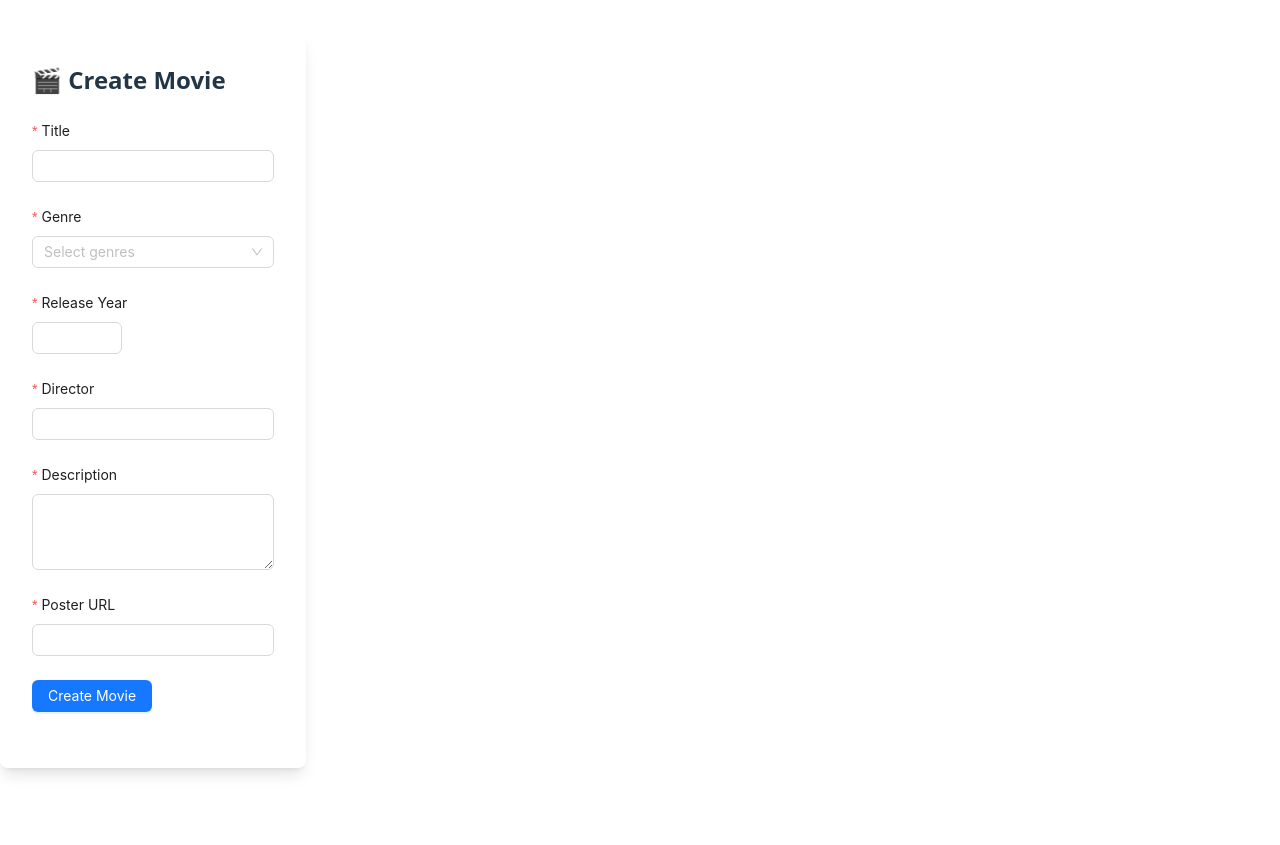
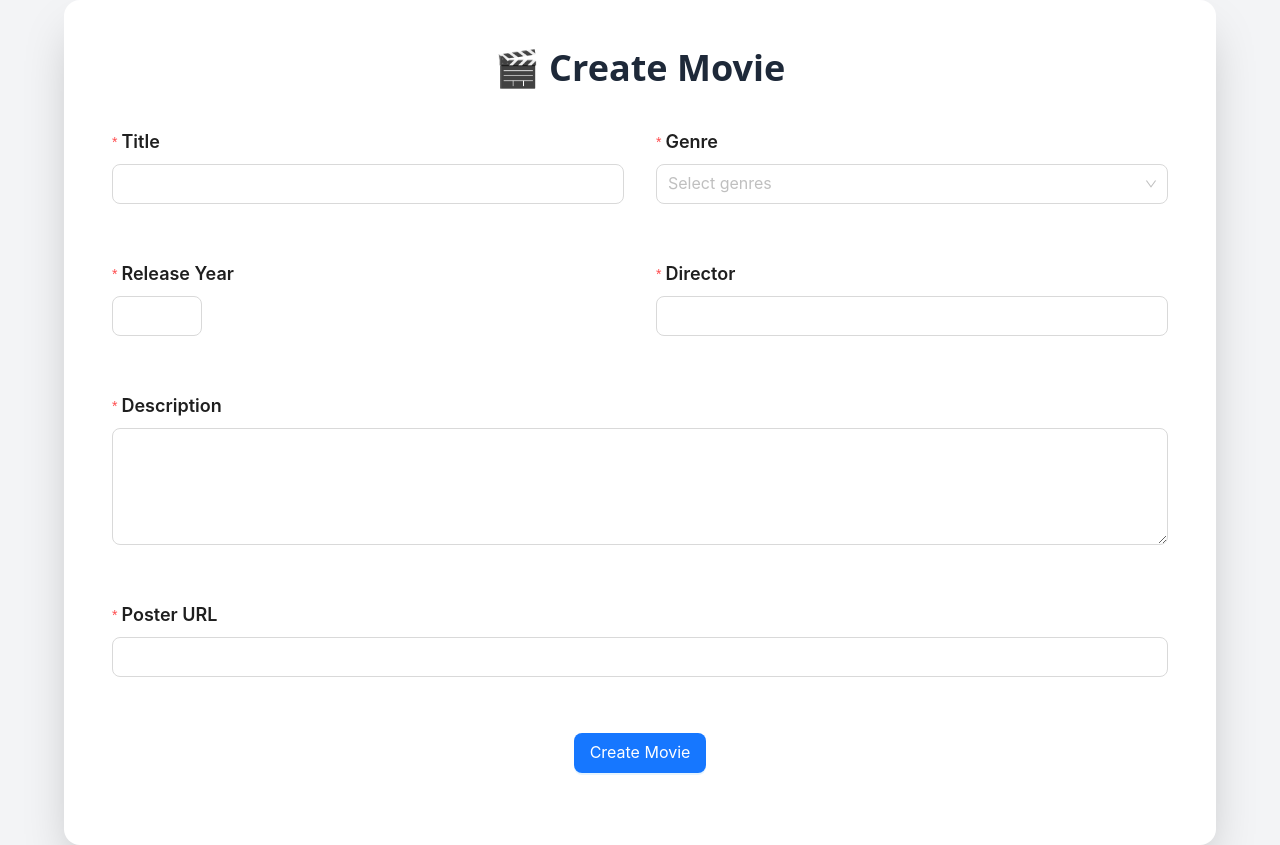
Before and after one commit to DangHaidev/mgntmovie-react, a React (Vite) app: page /create-movie in a window 1280 px wide. Before the commit the page ends 800 px from the top, so only its background shows below. Built offline with nearby package versions, Linux system fonts and the light colour scheme.

Commit message:
re:add css

```diff
--- a/src/pages/home/CreateMoviePage.tsx
+++ b/src/pages/home/CreateMoviePage.tsx
@@ -25,18 +25,23 @@ const CreateMoviePage = () => {
     };
 
     return (
-        <div className="max-w-3xl mx-auto bg-white shadow-lg rounded-lg p-8">
-            <h2 className="text-2xl font-bold mb-6">🎬 Create Movie</h2>
+        <div className="min-h-screen min-w-screen flex items-center justify-center bg-gray-100">
+            <div className="w-[90%] max-w-6xl bg-white shadow-2xl rounded-2xl p-12">
+                <h2 className="text-4xl font-bold mb-10 text-center text-gray-800">
+                    🎬 Create Movie
+                </h2>
 
                 <Form
                     layout="vertical"
                     form={form}
                     onFinish={handleFinish}
-                className="space-y-4"
+                    className="grid grid-cols-1 md:grid-cols-2 gap-8"
                 >
                     {/* Title */}
                     <Form.Item
-                    label="Title"
+                        label={
+                            <span className="font-semibold text-lg">Title</span>
+                        }
                         name="title"
                         rules={[
                             {
@@ -45,12 +50,17 @@ const CreateMoviePage = () => {
                             },
                         ]}
                     >
-                    <Input className="rounded-md" />
+                        <Input
+                            size="large"
+                            className="rounded-lg border-gray-300"
+                        />
                     </Form.Item>
 
                     {/* Genre */}
                     <Form.Item
-                    label="Genre"
+                        label={
+                            <span className="font-semibold text-lg">Genre</span>
+                        }
                         name="genre"
                         rules={[
                             {
@@ -62,7 +72,8 @@ const CreateMoviePage = () => {
                         <Select
                             mode="multiple"
                             placeholder="Select genres"
-                        className="rounded-md"
+                            size="large"
+                            className="rounded-lg"
                         >
                             <Option value="Action">Action</Option>
                             <Option value="Drama">Drama</Option>
@@ -73,59 +84,96 @@ const CreateMoviePage = () => {
 
                     {/* Release Year */}
                     <Form.Item
-                    label="Release Year"
+                        label={
+                            <span className="font-semibold text-lg">
+                                Release Year
+                            </span>
+                        }
                         name="releaseYear"
-                    rules={[{ required: true, message: 'Enter release year' }]}
+                        rules={[
+                            { required: true, message: 'Enter release year' },
+                        ]}
                     >
                         <InputNumber
                             min={1900}
                             max={2100}
-                        className="w-full rounded-md"
+                            size="large"
+                            className="w-full rounded-lg border-gray-300"
                         />
                     </Form.Item>
 
                     {/* Director */}
                     <Form.Item
-                    label="Director"
+                        label={
+                            <span className="font-semibold text-lg">
+                                Director
+                            </span>
+                        }
                         name="director"
-                    rules={[{ required: true, message: 'Enter director name' }]}
+                        rules={[
+                            { required: true, message: 'Enter director name' },
+                        ]}
                     >
-                    <Input className="rounded-md" />
+                        <Input
+                            size="large"
+                            className="rounded-lg border-gray-300"
+                        />
                     </Form.Item>
 
                     {/* Description */}
                     <Form.Item
-                    label="Description"
+                        label={
+                            <span className="font-semibold text-lg">
+                                Description
+                            </span>
+                        }
                         name="description"
-                    rules={[{ required: true, message: 'Enter a description' }]}
+                        rules={[
+                            { required: true, message: 'Enter a description' },
+                        ]}
+                        className="md:col-span-2"
                     >
-                    <TextArea rows={3} className="rounded-md" />
+                        <TextArea
+                            rows={4}
+                            className="rounded-lg border-gray-300"
+                            size="large"
+                        />
                     </Form.Item>
 
                     {/* Poster URL */}
                     <Form.Item
-                    label="Poster URL"
+                        label={
+                            <span className="font-semibold text-lg">
+                                Poster URL
+                            </span>
+                        }
                         name="posterUrl"
                         rules={[
                             { required: true, message: 'Enter poster URL' },
                             { type: 'url', message: 'Must be a valid URL' },
                         ]}
+                        className="md:col-span-2"
                     >
-                    <Input className="rounded-md" />
+                        <Input
+                            size="large"
+                            className="rounded-lg border-gray-300"
+                        />
                     </Form.Item>
 
-                {/* Submit Button */}
-                <Form.Item>
+                    {/* Submit */}
+                    <Form.Item className="md:col-span-2 flex justify-center">
                         <Button
                             type="primary"
                             htmlType="submit"
-                        className="bg-blue-600 hover:bg-blue-700 px-6 py-2 rounded-md"
+                            size="large"
+                            className="bg-blue-600 hover:bg-blue-700 px-10 py-3 rounded-lg text-lg"
                         >
                             Create Movie
                         </Button>
                     </Form.Item>
                 </Form>
             </div>
+        </div>
     );
 };
 
--- a/src/pages/home/EditMoviePage.tsx
+++ b/src/pages/home/EditMoviePage.tsx
@@ -46,8 +46,9 @@ const EditMoviePage = () => {
         return <div className="text-center text-lg p-6">Loading...</div>;
 
     return (
-        <div className="max-w-3xl mx-auto bg-white shadow-lg rounded-xl p-8 mt-10">
-            <h1 className="text-2xl font-bold text-gray-800 mb-6">
+        <div className="min-h-screen min-w-screen flex items-center justify-center bg-gray-100">
+            <div className="w-[90%] max-w-6xl bg-white shadow-2xl rounded-2xl p-12">
+                <h1 className="text-3xl font-bold text-gray-800 mb-8 text-center">
                     ✏️ Cập nhật phim
                 </h1>
                 <Form
@@ -92,9 +93,13 @@ const EditMoviePage = () => {
                     </Form.Item>
 
                     <Form.Item
-                    label={<span className="font-medium">Release Year</span>}
+                        label={
+                            <span className="font-medium">Release Year</span>
+                        }
                         name="releaseYear"
-                    rules={[{ required: true, message: 'Enter release year' }]}
+                        rules={[
+                            { required: true, message: 'Enter release year' },
+                        ]}
                     >
                         <InputNumber
                             min={1900}
@@ -106,7 +111,9 @@ const EditMoviePage = () => {
                     <Form.Item
                         label={<span className="font-medium">Director</span>}
                         name="director"
-                    rules={[{ required: true, message: 'Enter director name' }]}
+                        rules={[
+                            { required: true, message: 'Enter director name' },
+                        ]}
                     >
                         <Input className="rounded-lg border-gray-300" />
                     </Form.Item>
@@ -114,9 +121,14 @@ const EditMoviePage = () => {
                     <Form.Item
                         label={<span className="font-medium">Description</span>}
                         name="description"
-                    rules={[{ required: true, message: 'Enter a description' }]}
+                        rules={[
+                            { required: true, message: 'Enter a description' },
+                        ]}
                     >
-                    <TextArea rows={3} className="rounded-lg border-gray-300" />
+                        <TextArea
+                            rows={3}
+                            className="rounded-lg border-gray-300"
+                        />
                     </Form.Item>
 
                     <Form.Item
@@ -131,15 +143,18 @@ const EditMoviePage = () => {
                     </Form.Item>
 
                     <Form.Item>
+                        <div className="text-center">
                             <Button
                                 type="primary"
                                 htmlType="submit"
-                        className="bg-blue-600 hover:bg-blue-700 px-6 py-2 rounded-lg text-white"
+                                className="bg-blue-600 hover:bg-blue-700 px-8 py-3 rounded-lg text-white text-lg"
                             >
                                 Update Movie
                             </Button>
+                        </div>
                     </Form.Item>
                 </Form>
+            </div>
         </div>
     );
 };
--- a/src/pages/home/index.tsx
+++ b/src/pages/home/index.tsx
@@ -1,12 +1,8 @@
 import React, { useEffect, useState } from 'react';
-import { Typography } from 'antd';
 import MovieTable from '@/components/MovieTable';
 import type { Movie } from '@/types/Movie';
-import { Button } from 'antd';
 import { useNavigate } from 'react-router-dom';
 import { fetchMovies } from '@/services/movieApi';
-
-const { Title } = Typography;
 
 const HomePage: React.FC = () => {
     const [movies, setMovies] = useState<Movie[]>([]);
```
Lines whose indentation alone changed are shown as unchanged.
